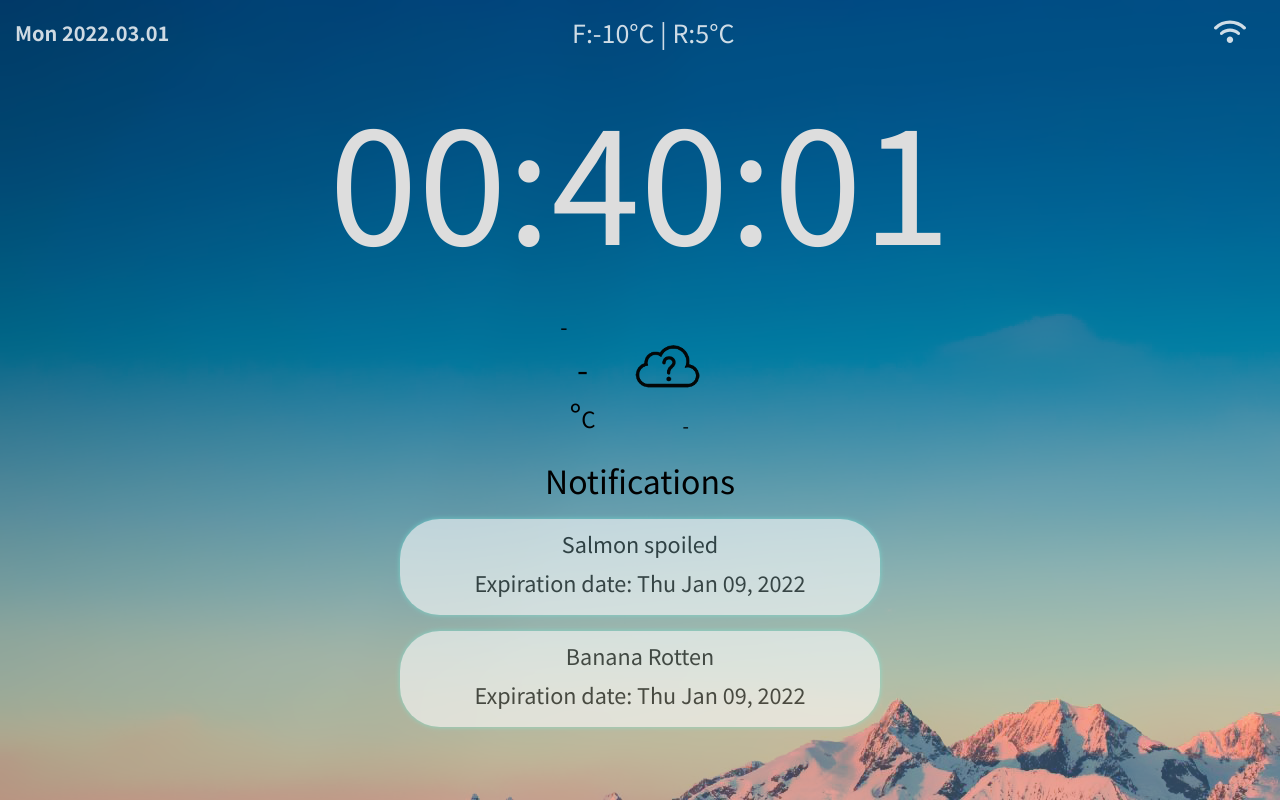
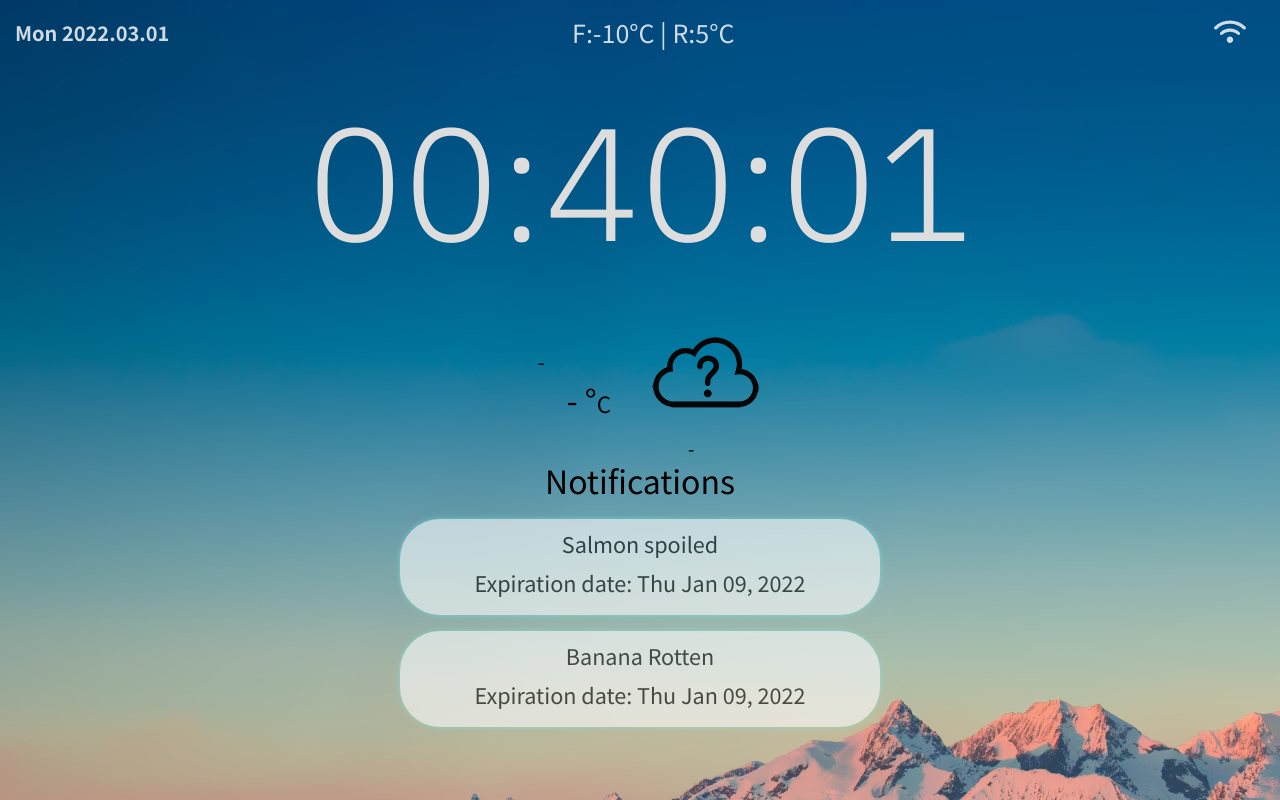
Before and after one commit to LuCC-que/CISC325-Project, a React (Create React App) app: page / in a window 1280 px wide. Built offline with nearby package versions, Linux system fonts and the light colour scheme; no server answers.

Commit message:
update silent page digital clock font and layout of weather report

```diff
--- a/src/components/slient/Slient.css
+++ b/src/components/slient/Slient.css
@@ -1,3 +1,5 @@
+@import url('https://fonts.googleapis.com/css2?family=IBM+Plex+Sans+Arabic:wght@300&display=swap');
+
 body {
   margin: 0%;
 }
@@ -52,6 +54,7 @@ body {
   /* text-align: center; */
   /* padding-top: 10%; */
   font-size: 1000%;
+  font-family: 'IBM Plex Sans Arabic', sans-serif;
 }
 
 .wifi {
--- a/src/components/slient/Slient.js
+++ b/src/components/slient/Slient.js
@@ -24,9 +24,9 @@ const Slient = (props) => {
 
     // SELECT ELEMENTS
     const iconElement = document.querySelector(".weatherImg"); //weathericon
-    const tempElement = document.querySelector(".temperature-value p");
-    const descElement = document.querySelector(".temperature-description p");
-    const locationElement = document.querySelector(".location p");
+    const tempElement = document.querySelector(".temperature-value");
+    const descElement = document.querySelector(".temperature-description");
+    const locationElement = document.querySelector(".location");
     const notificationElement = document.querySelector(".notification");
 
     // App data
@@ -182,12 +182,10 @@ const Slient = (props) => {
           <div className="weather-container">
             <div className="weatherLeft">
               <div className="location">
-                <p>-</p>
+                -
               </div>
               <div className="temperature-value">
-                <p>
                   - °<span>C</span>
-                </p>
               </div>
             </div>
             <div className="weatherRight">
@@ -199,7 +197,7 @@ const Slient = (props) => {
                 />
               </div>
               <div className="temperature-description">
-                <p>-</p>
+                -
               </div>
             </div>
           </div>
--- a/src/components/slient/weather.css
+++ b/src/components/slient/weather.css
@@ -1,9 +1,8 @@
 .weather {
   font-size: 100%;
   width: 20%;
-  height: 90%;
   border-radius: 10px;
-  padding-top: 1%;
+
 }
 
 .weather-container {
@@ -14,19 +13,21 @@
 }
 
 .weatherLeft {
-  /* background-color: aqua; */
-  margin-left: 18%;
+  width: 100%;
+  margin-left: 10%;
+}
+
+.weatherRight {
+  width: 100%;
 }
 
 .weather-icon img {
   display: block;
-  margin: 0 auto;
-  width: 60%;
 }
 
-.temperature-value p {
-  margin-top: 10%;
-  margin-left: 10%;
+.temperature-value {
+  /* margin-top: 10%;
+  margin-left: 10%; */
   color: #000000;
   font-size: 2rem;
   text-align: center;
@@ -38,19 +39,17 @@
   font-size: 0.7em;
 }
 
-.temperature-description p {
-  width: 130%;
-  padding: 8px;
-  margin: 0;
+.temperature-description {
   color: #000000;
   text-align: center;
   font-size: 1.15em;
+  margin-right: 30%;
+  width: 80%;
 }
 
-.location p {
+.location {
+  /* background-color: white; */
   width: 130%;
-  padding-top: 10%;
-  margin: 5%;
   color: #000000;
   font-size: 1.3em;
 }
```
